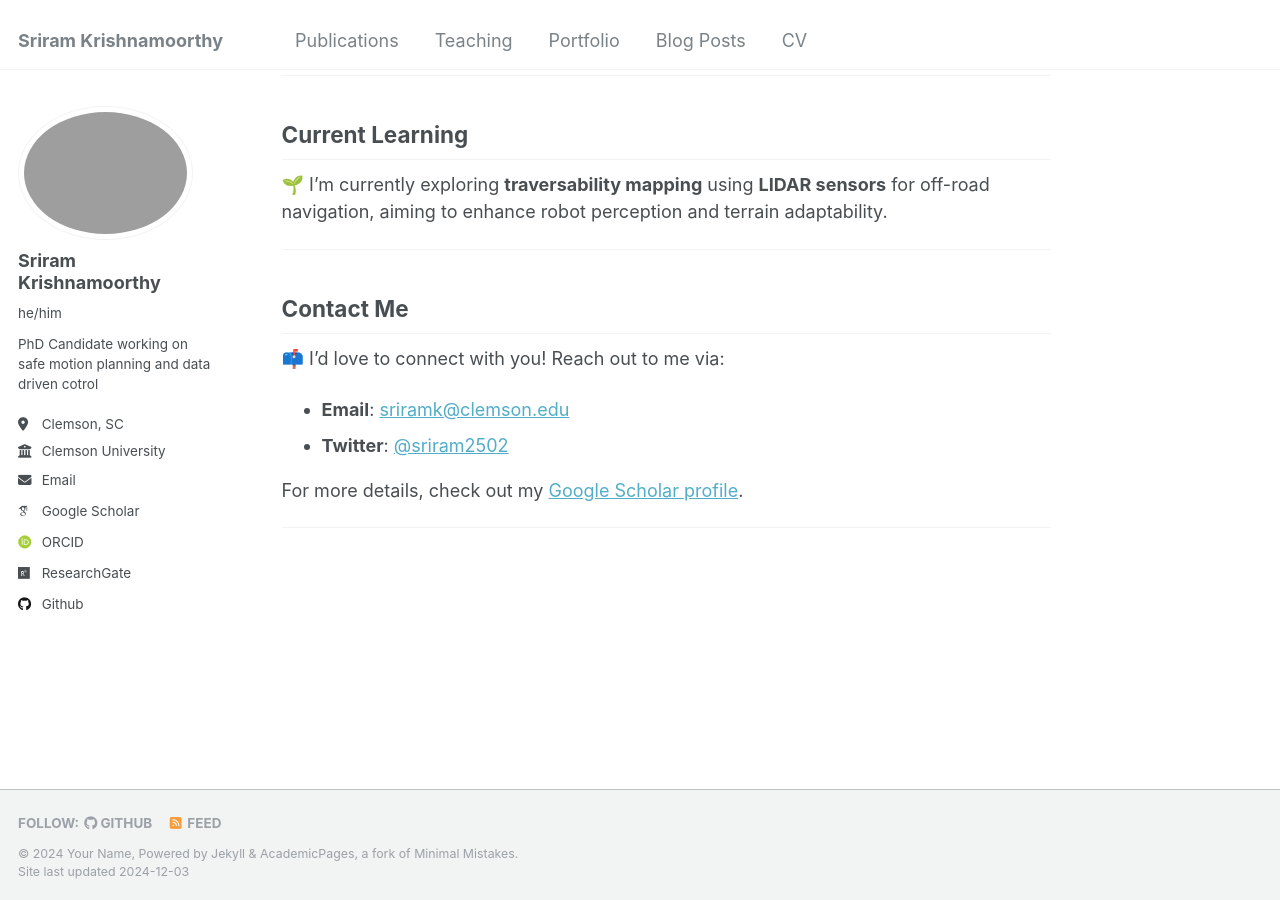
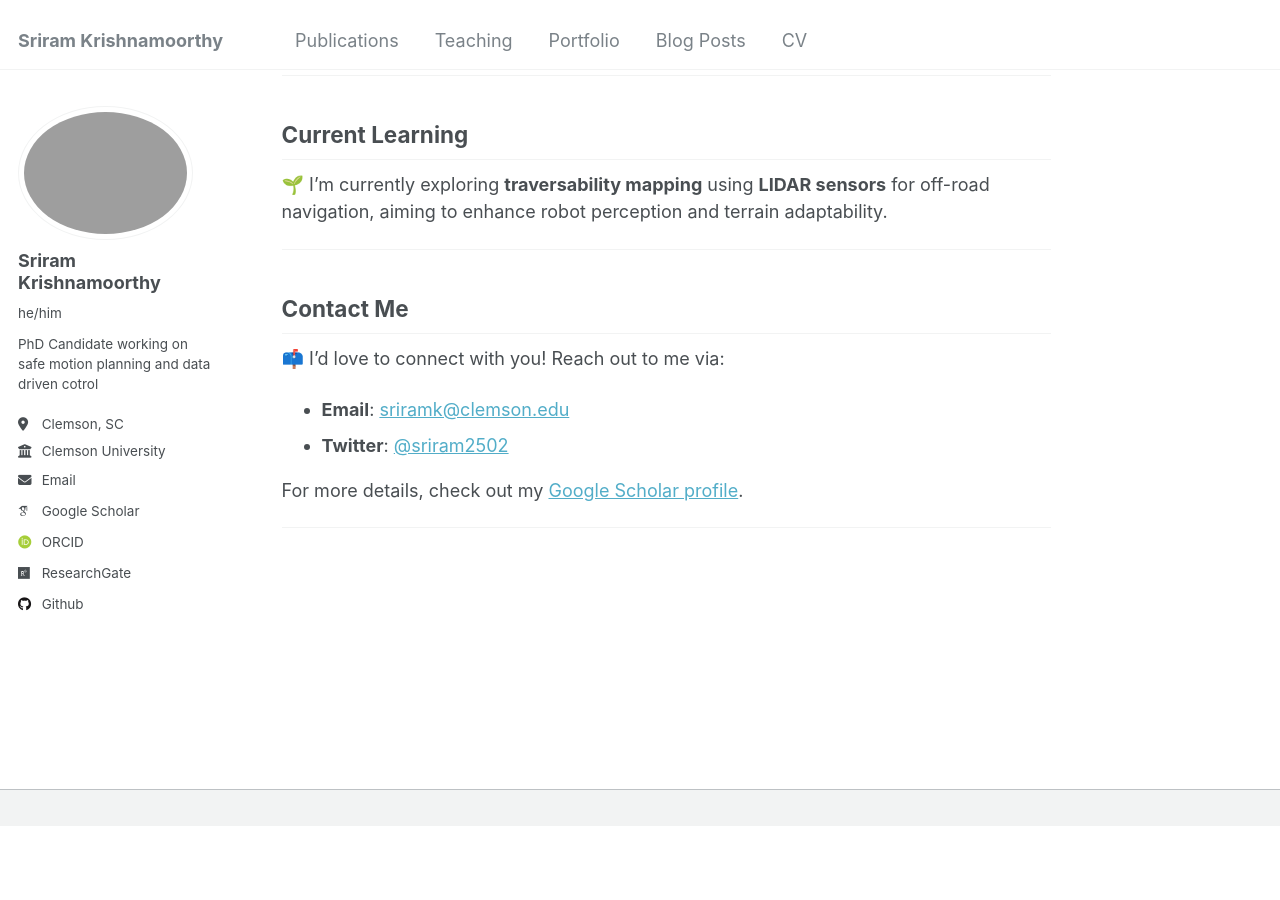
Before and after one commit to sriram-2502/sriram-2502.github.io, a Jekyll site: the page built from _pages/about.md, in a window 1280 px wide and 900 px high, scrolled down 1116 px. Built offline with Jekyll 4.4.1, drawn with Linux system fonts in a browser that asks for light colours; some web fonts are replaced; after the commit the page ends 1942 px from its top, so only the background shows below that.

Commit message:
added density stuff

```diff
--- a/_includes/footer.html
+++ b/_includes/footer.html
@@ -1,6 +1,6 @@
-{% include base_path %}
+<!-- {% include base_path %} -->
 
-{% if site.author.github or site.author.bitbucket or site.atom_feed.hide != true %}
+<!-- {% if site.author.github or site.author.bitbucket or site.atom_feed.hide != true %}
 <div class="page__footer-follow">
   <ul class="social-icons">
     {% if site.data.ui-text[site.locale].follow_label %}
@@ -17,9 +17,9 @@
     {% endif %}
   </ul>
 </div>
-{% endif %}
+{% endif %} -->
 
-<div class="page__footer-copyright">
+<!-- <div class="page__footer-copyright">
   &copy; {{ site.time | date: '%Y' }} {{ site.name | default: site.title }}, {{ site.data.ui-text[site.locale].powered_by | default: "Powered by" }} <a href="http://jekyllrb.com" rel="nofollow">Jekyll</a> &amp; <a href="https://github.com/academicpages/academicpages.github.io">AcademicPages</a>, a fork of <a href="https://mademistakes.com/work/minimal-mistakes-jekyll-theme/" rel="nofollow">Minimal Mistakes</a>.<br />
   Site last updated {{ "now" | date: '%Y-%m-%d' %}}
-</div>
+</div> -->
```
